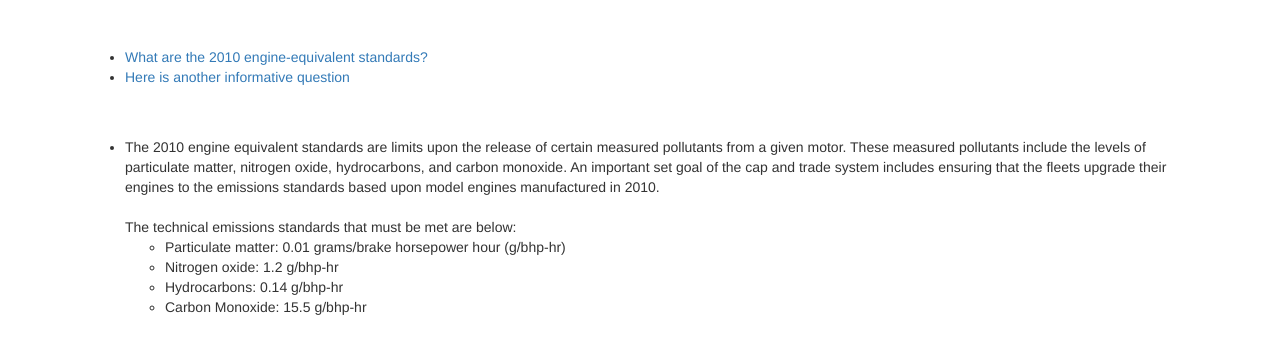
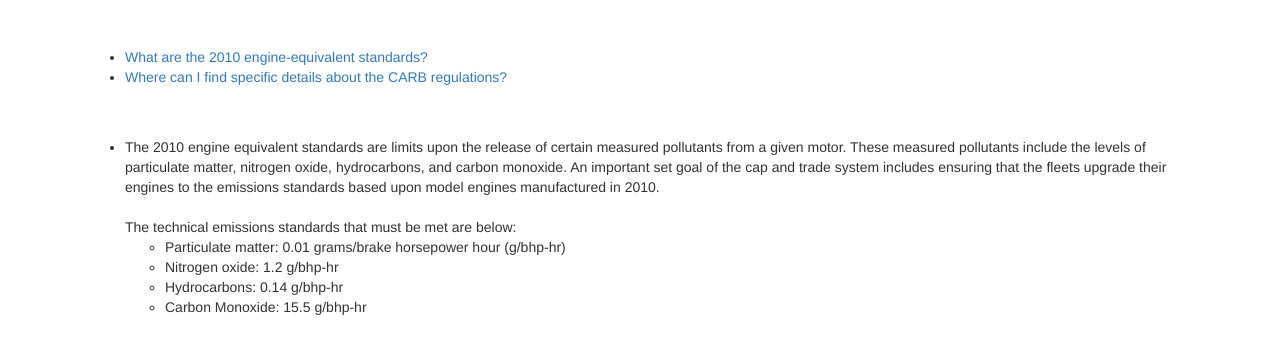
Before and after one commit to truckyeah/truckyeah.github.io, a plain HTML site: page info.html in a window 1280 px wide. Shown: the part 153-506 px from the top of the page. Drawn offline with nearby package versions, Linux system fonts and the light colour scheme.

Commit message:
add info link

```diff
--- a/info.html
+++ b/info.html
@@ -45,7 +45,7 @@
         <div id="info-links-container">
           <ul>
             <li><a href="#engine-equivalent-standards-2010">What are the 2010 engine-equivalent standards?</a></li>
-            <li><a href="#blah">Here is another informative question</a></li>
+            <li><a href="http://www.arb.ca.gov/msprog/onrdiesel/onrdiesel.htm">Where can I find specific details about the CARB regulations?</a></li>
           </ul>
         </div>
 
```
